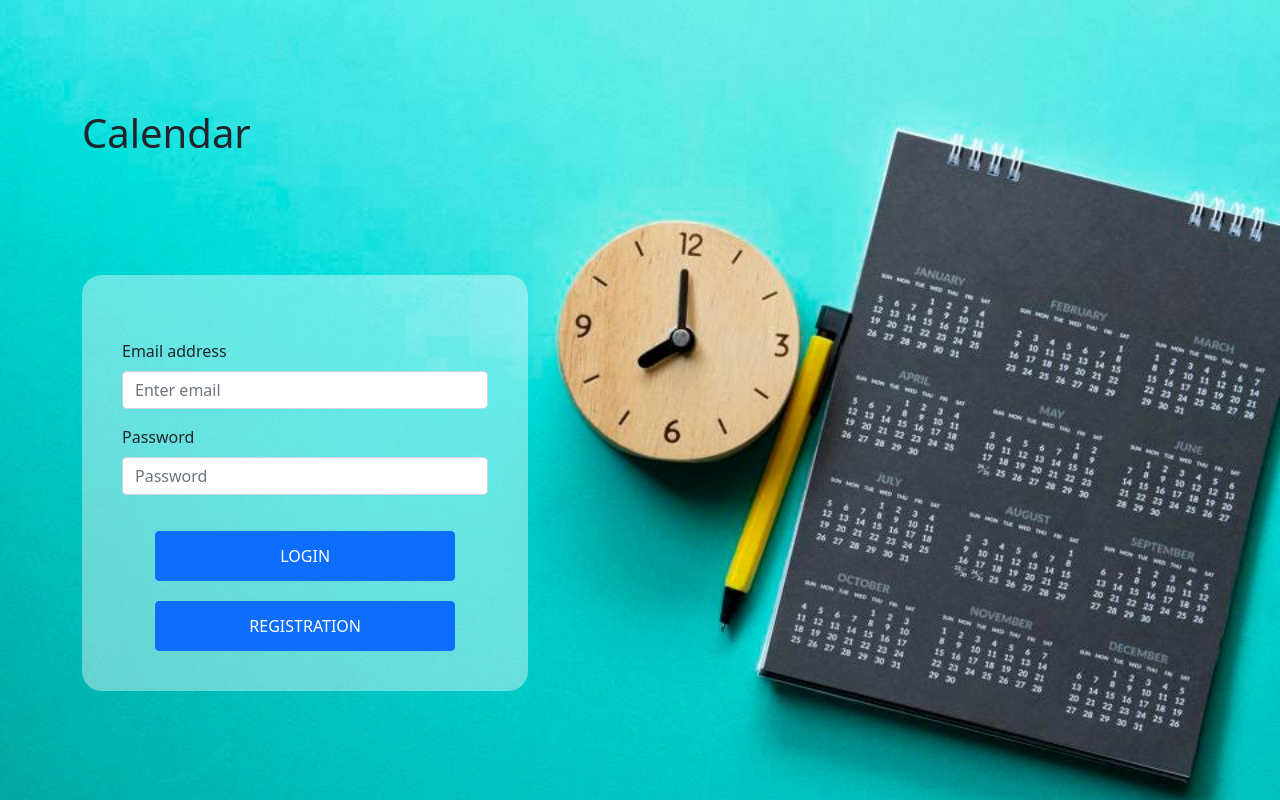
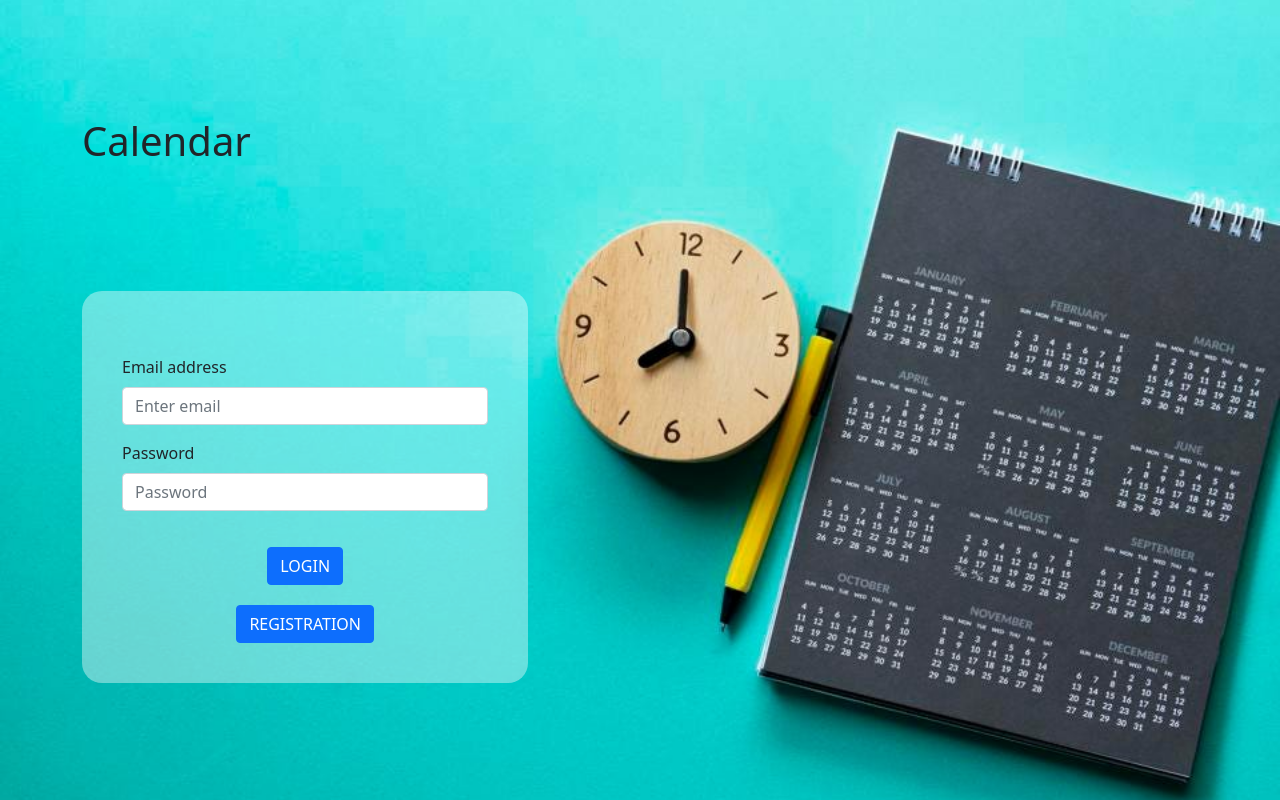
Before and after one commit to nezvinskyi/calendar-fe, a React (Create React App) app: page /login in a window 1280 px wide. Built offline with nearby package versions, Linux system fonts and the light colour scheme.

Commit message:
Update LoginPage.module.css

```diff
--- a/src/screens/LoginPage/LoginPage.module.css
+++ b/src/screens/LoginPage/LoginPage.module.css
@@ -29,8 +29,8 @@
 .primaryBtn {
   color: var(--main-clr);
   background-color: var(--bg-clr);
-  width: 300px;
-  height: 50px;
+  /* width: 300px;
+  height: 50px; */
   margin-top: 20px;
   margin-bottom: 20px;
   border: none;
@@ -43,8 +43,8 @@
 .secondaryBtn {
   color: var(--main-clr);
   background-color: #fff;
-  width: 300px;
-  height: 50px;
+  /* width: 300px;
+  height: 50px; */
   border: 1px solid var(--main-clr);
   border-radius: 20px;
 }
```
